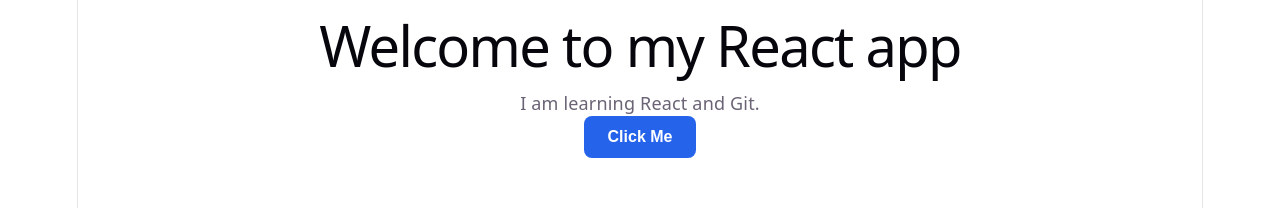
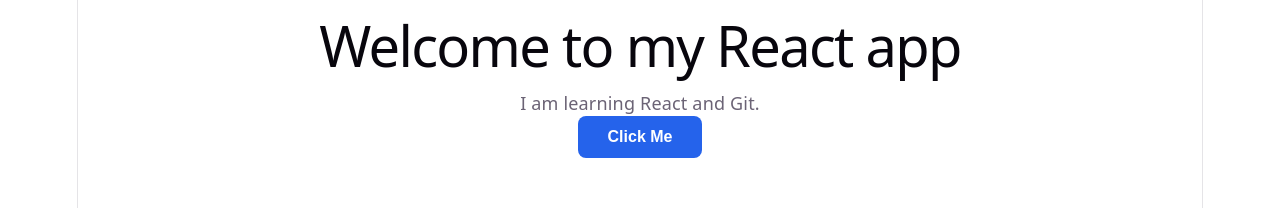
Before and after one commit to seerat1079/react-practice, a React (Vite) app: page / in a window 1280 px wide. Shown: the top 208 px of the page. Built offline with nearby package versions, Linux system fonts and the light colour scheme.

Commit message:
Improve primary button spacing

```diff
--- a/src/App.css
+++ b/src/App.css
@@ -187,7 +187,7 @@
 .primary-button {
   background-color: #2563eb;
   color: #ffffff;
-  padding: 12px 24px;
+  padding: 12px 30px;
   border: none;
   border-radius: 8px;
   font-size: 16px;
```
